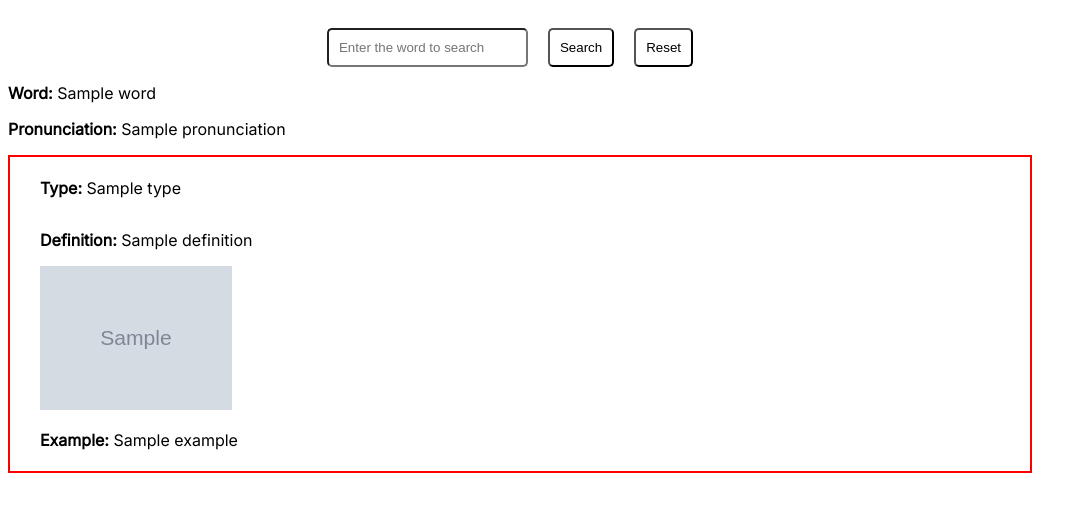
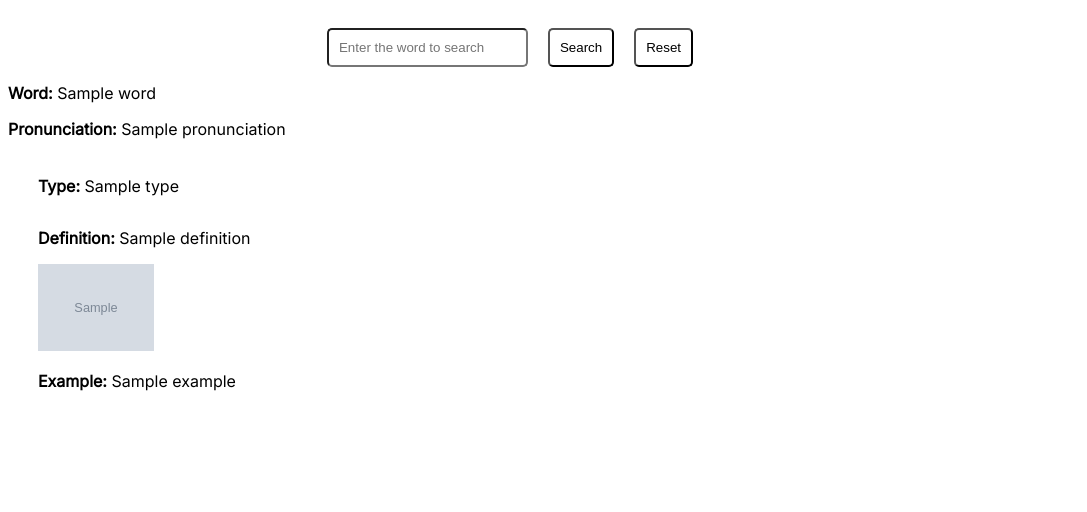
Before and after one commit to izudada/dictionary_app, a Django app: template templates/index.html in a window 1280 px wide. Shown: the top 512 px of the page, without its empty margins (0-1087 px from the left). Run offline with Django 3.2, Linux system fonts and the light colour scheme; the template is opened without the code that fills it: most values are stand-ins (such as "Sample title", 1, 10 or a date in 2020); grey boxes marked "Sample" are stand-in pictures; parts of the project's set-up code (start-up, migrations or seed data) failed here and were passed over.

```diff
--- a/static/css/main.css
+++ b/static/css/main.css
@@ -12,19 +12,14 @@ form {
 }
 
 .description{
-    border: 2px solid red;
     padding: 5px 30px;
     display: flex;
     flex-direction: column;
-    /* align-items: center;
-    justify-content: center; */
 }
 
-/* .detail{
-    display: flex;
-    justify-content: space-between;
-    align-items: center;
-} */
+.detail{
+    width: 60%;
+}
 
 .image {
     width: 20%;
```
